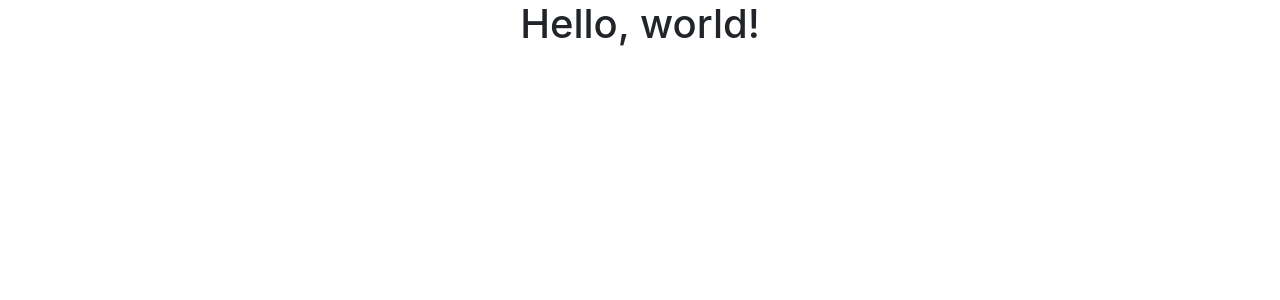
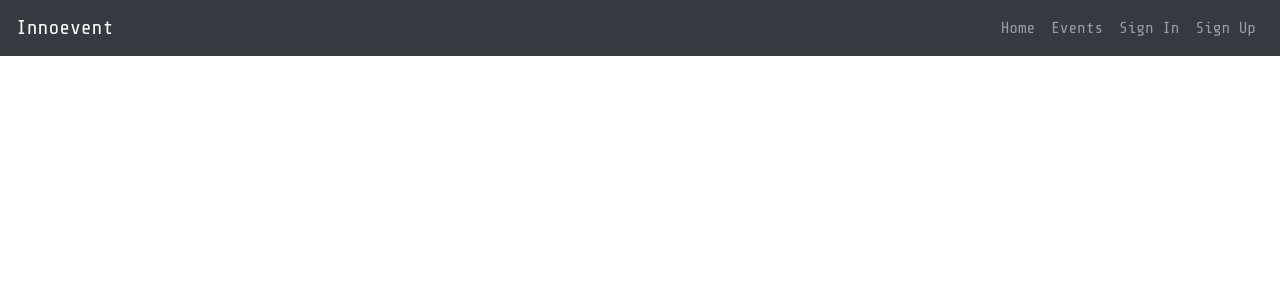
Before and after one commit to DanilleH22/innovevent, a React (Create React App) app: page / in a window 1280 px wide. Shown: the top 300 px of the page. Built offline with nearby package versions, Linux system fonts and the light colour scheme.

Commit message:
Add Navbar

```diff
--- a/public/index.html
+++ b/public/index.html
@@ -21,6 +21,9 @@
     crossorigin="anonymous"
     />
     <link rel="manifest" href="%PUBLIC_URL%/manifest.json" crossorigin="use-credentials"/>
+    <link rel="preconnect" href="https://fonts.googleapis.com">
+    <link rel="preconnect" href="https://fonts.gstatic.com" crossorigin>
+    <link href="https://fonts.googleapis.com/css2?family=Share+Tech+Mono&display=swap" rel="stylesheet">
     <!--
       Notice the use of %PUBLIC_URL% in the tags above.
       It will be replaced with the URL of the `public` folder during the build.
--- a/src/App.css
+++ /dev/null
@@ -1,38 +0,0 @@
-.App {
-  text-align: center;
-}
-
-.App-logo {
-  height: 40vmin;
-  pointer-events: none;
-}
-
-@media (prefers-reduced-motion: no-preference) {
-  .App-logo {
-    animation: App-logo-spin infinite 20s linear;
-  }
-}
-
-.App-header {
-  background-color: #282c34;
-  min-height: 100vh;
-  display: flex;
-  flex-direction: column;
-  align-items: center;
-  justify-content: center;
-  font-size: calc(10px + 2vmin);
-  color: white;
-}
-
-.App-link {
-  color: #61dafb;
-}
-
-@keyframes App-logo-spin {
-  from {
-    transform: rotate(0deg);
-  }
-  to {
-    transform: rotate(360deg);
-  }
-}
--- a/src/App.js
+++ b/src/App.js
@@ -1,9 +1,10 @@
-import "./App.css";
+import styles from "./App.module.css";
+import NavBar from "./components/NavBar";
 
 function App() {
   return (
-    <div className="App">
-      <h1>Hello, world!</h1>
+    <div className={styles.App}>
+      <NavBar />
     </div>
   );
 }
--- /dev/null
+++ b/src/App.module.css
@@ -0,0 +1,7 @@
+.App {
+    text-align: center;
+    font-family: "Share Tech Mono", monospace, sans-serif;
+    font-weight: 400;
+    font-style: normal;
+    min-height: 100vh;
+}
--- /dev/null
+++ b/src/components/NavBar.js
@@ -0,0 +1,31 @@
+import React from "react";
+import { Navbar, Container, Nav } from "react-bootstrap";
+
+const NavBar = () => {
+  return (
+    <div>
+      <Container>
+        <Navbar
+          collapseOnSelect
+          expand="md"
+          bg="dark"
+          variant="dark"
+          fixed="top"
+        >
+          <Navbar.Brand href="#home">Innoevent</Navbar.Brand>
+          <Navbar.Toggle aria-controls="responsive-navbar-nav" />
+          <Navbar.Collapse id="responsive-navbar-nav">
+            <Nav className="ml-auto">
+              <Nav.Link href="#features">Home</Nav.Link>
+              <Nav.Link href="#pricing">Events</Nav.Link>
+              <Nav.Link>Sign In</Nav.Link>
+              <Nav.Link>Sign Up</Nav.Link>
+            </Nav>
+          </Navbar.Collapse>
+        </Navbar>
+      </Container>
+    </div>
+  );
+};
+
+export default NavBar;
```
Also changed, not shown: src/styles/NavBar.module.css (added).
